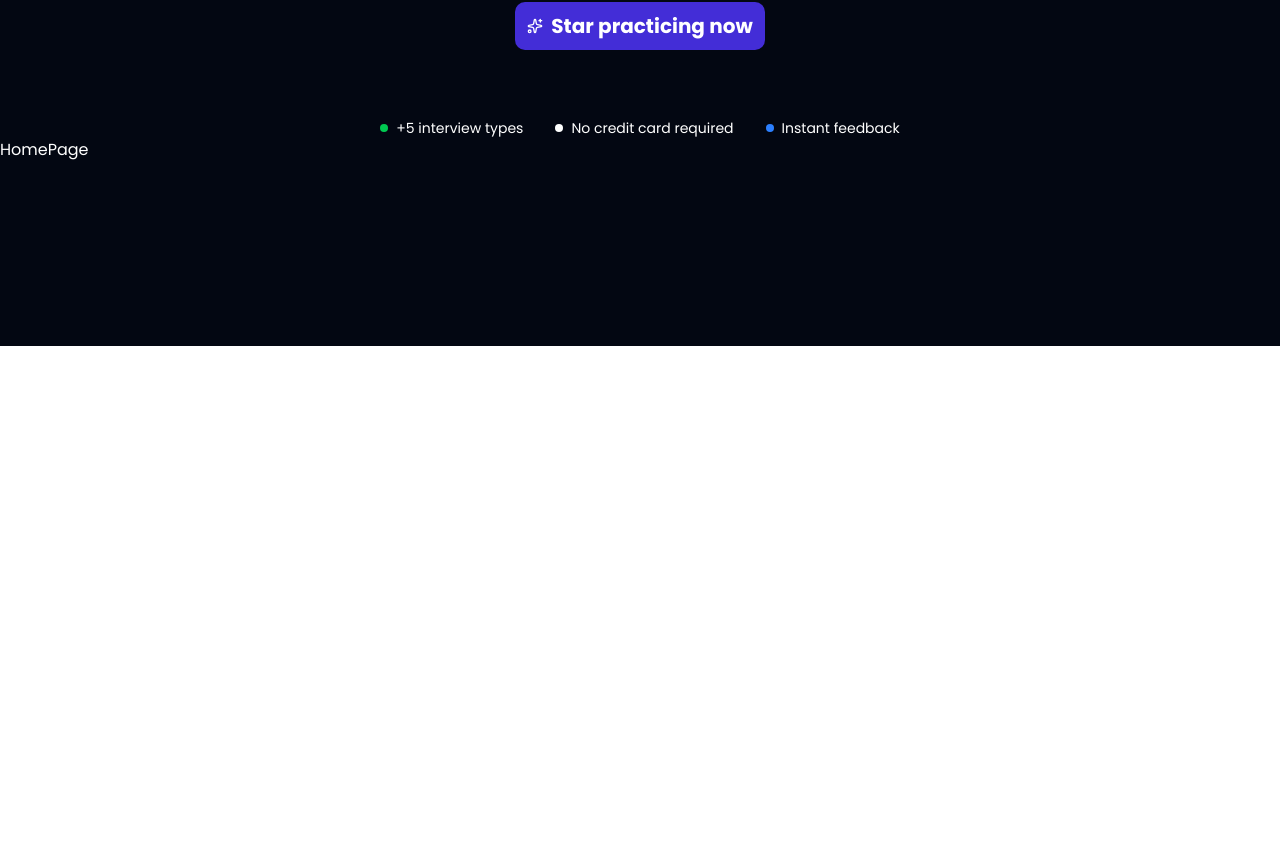
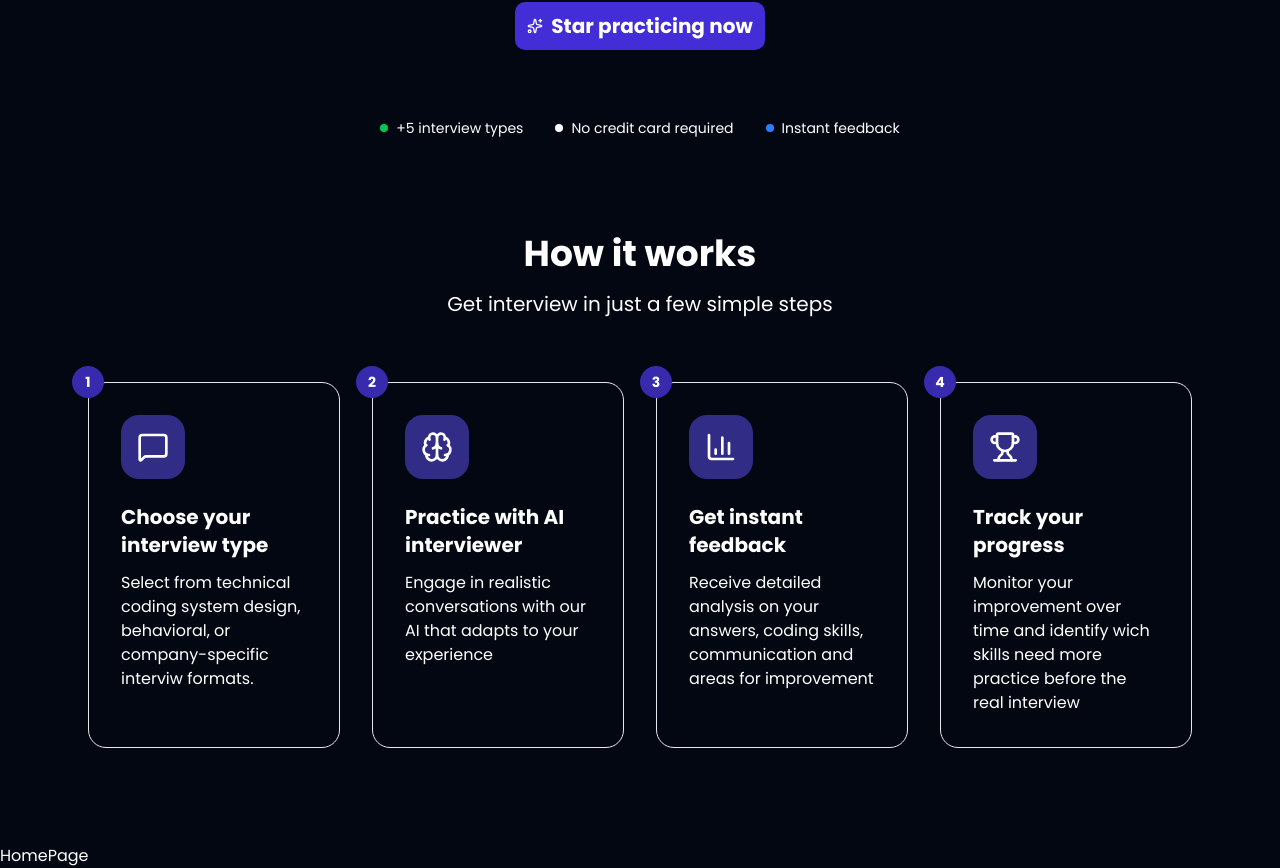
Before and after one commit to Attonitus/ai-project, a Next.js app: page / in a window 1280 px wide. Shown: the part 454-1322 px from the top of the page. Before the commit the page ends 800 px from the top, so only its background shows below. Built offline with nearby package versions, Linux system fonts and the light colour scheme.

Commit message:
how it works added

```diff
--- /dev/null
+++ b/app/(public)/components/HowItWorks/HowItWorks.tsx
@@ -0,0 +1,44 @@
+import { howItWorksData } from "./how-works.data"
+
+export const HowItWorks = () => {
+    return (
+        <section
+            className="py-24"
+            id="how-it-works"
+        >
+            <div className="container mx-auto-px-4">
+                <div className="text-center mb-16">
+                    <h2 className="text-3xl md:text-4xl font-bold mb-4">How it works</h2>
+                    <p className="text-xl max-w-2xl mx-auto">
+                        Get interview in just a few simple steps
+                    </p>
+                </div>
+            </div>
+
+            <div className="grid md:grid-cols-2 lg:grid-cols-4 gap-8 max-w-6xl mx-auto px-6">
+                {
+                    howItWorksData.map((step, index) => (
+                        <div key={index} className="relative group" >
+                            <div className="border rounded-2xl p-8 h-full">
+                                <div className="bg-indigo-900 flex items-center justify-center w-16 h-16 rounded-2xl mb-6">
+                                    <step.icon className="w-8 h-8 text-primary" />
+                                </div>
+
+                                <div className="text-white bg-indigo-800 absolute -top-4 -left-4 w-8 h-8 rounded-full flex items-center justify-center font-bold text-sm">
+                                    {index + 1}
+                                </div>
+                                <h3 className="text-xl font-semibold mb-3">
+                                    {step.title}
+                                </h3>
+                                <p className="">
+                                    {step.description}
+                                </p>
+                            </div>
+                        </div>
+                    ))
+                }
+            </div>
+
+        </section>
+    )
+}
--- /dev/null
+++ b/app/(public)/components/HowItWorks/how-works.data.ts
@@ -0,0 +1,29 @@
+import { MessageSquare, Brain, BarChart3, Trophy } from 'lucide-react';
+
+
+export const howItWorksData = [
+    {
+        icon: MessageSquare,
+        title: "Choose your interview type",
+        description:
+            "Select from technical coding system design, behavioral, or company-specific interviw formats."
+    },
+    {
+        icon: Brain,
+        title: "Practice with AI interviewer",
+        description:
+            "Engage in realistic conversations with our AI that adapts to your experience"
+    },
+    {
+        icon: BarChart3,
+        title: "Get instant feedback",
+        description:
+            "Receive detailed analysis on your answers, coding skills, communication and areas for improvement"
+    },
+    {
+        icon: Trophy,
+        title: "Track your progress",
+        description:
+            "Monitor your improvement over time and identify wich skills need more practice before the real interview"
+    },
+]
--- /dev/null
+++ b/app/(public)/components/HowItWorks/index.ts
@@ -0,0 +1 @@
+export * from './HowItWorks'
--- a/app/(public)/components/index.ts
+++ b/app/(public)/components/index.ts
@@ -1,2 +1,3 @@
 export * from './HeroBlock';
 export * from './Navbar';
+export * from './HowItWorks';
--- a/app/(public)/page.tsx
+++ b/app/(public)/page.tsx
@@ -1,10 +1,11 @@
-import { Navbar, HeroBlock } from "./components";
+import { Navbar, HeroBlock, HowItWorks } from "./components";
 
 export default function HomePage() {
   return (
     <div className="min-h-screen w-full bg-gray-950">
       <Navbar />
       <HeroBlock />
+      <HowItWorks />
       HomePage
     </div>
   )
```
